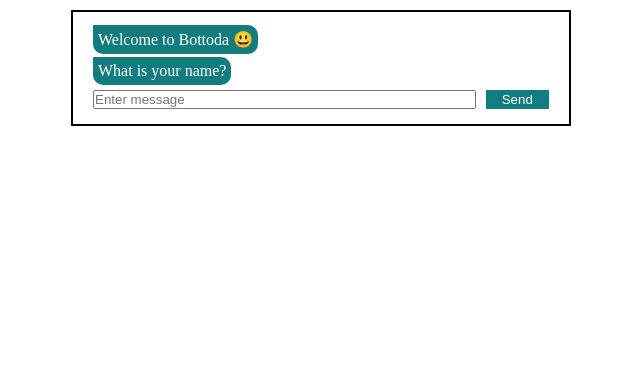
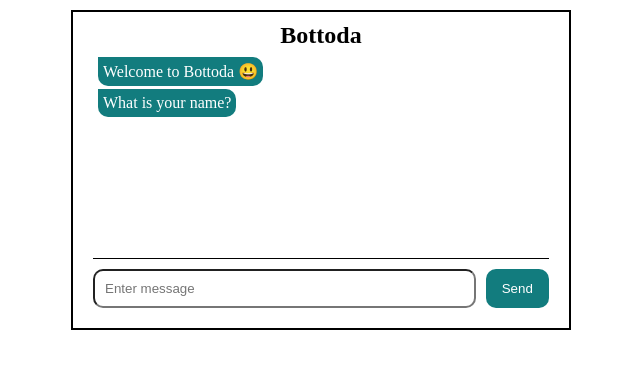
Before and after one commit to Arndy345/bottoda, a website: page public/index.html in a window 1280 px wide. Shown: the whole page, without its empty margins (319-959 px from the left). Drawn offline with nearby package versions, Linux system fonts and the light colour scheme; no server answers.

Commit message:
fix: css

```diff
--- a/public/index.html
+++ b/public/index.html
@@ -16,6 +16,9 @@
 	</head>
 	<body>
 		<div class="order-box">
+			<header>
+				<h2>Bottoda</h2>
+			</header>
 			<section class="chat-box">
 				<div class="bot-section" id="bot">
 					<span>Welcome to Bottoda 😃</span>
--- a/public/main.js
+++ b/public/main.js
@@ -4,6 +4,8 @@
 const botChat = document.getElementById("bot");
 const chatBox =
 	document.querySelector(".chat-box");
+const orderBox =
+	document.querySelector(".order-box");
 const socket = io();
 
 chatForm.addEventListener("submit", (e) => {
@@ -23,7 +25,6 @@
 //LISTEN FOR MESSAGES FROM THE SERVER
 socket.on("message", (message) => {
 	outputMessage(message);
-	chatBox.scrollTop = chatBox.scrollHeight;
 });
 
 const timestamp = new Date().toLocaleTimeString(); // create timestamp
@@ -42,4 +43,5 @@
 	document
 		.querySelector(".chat-box")
 		.appendChild(div);
+	chatBox.scrollTop = chatBox.scrollHeight;
 };
--- a/public/styles.css
+++ b/public/styles.css
@@ -2,6 +2,9 @@
 	box-sizing: border-box;
 	margin: 0;
 	padding: 0;
+}
+header {
+	text-align: center;
 }
 button {
 	background-color: #127c7e;
@@ -15,18 +18,26 @@
 .order-box {
 	border: 2px solid black;
 	margin: 10px auto;
-	min-height: 10vh;
+	min-height: 40vh;
+	max-height: 100vh;
+	overflow-y: auto;
 	max-width: 500px;
 	padding: 10px 20px;
+	display: flex;
+	flex-direction: column;
 }
 @media (max-width: 576px) {
 	.order-box {
-		width: 100vw;
+		width: 80vw;
 	}
 }
-
+.chat-box {
+	flex-grow: 1;
+	border-bottom: 1px solid black;
+}
 .bot-section {
 	display: flex;
+	padding: 5px;
 	flex-direction: column;
 	align-items: start;
 	width: fit-content;
@@ -34,7 +45,6 @@
 .bot-section span {
 	background-color: #127c7e;
 	border-radius: 10px;
-	/* padding: 10px; */
 	border-top-left-radius: 0px;
 }
 .user-section {
@@ -61,7 +71,7 @@
 	display: flex;
 }
 form {
-	margin: 5px auto;
+	margin: 10px 0;
 }
 
 input {
@@ -69,10 +79,15 @@
 	float: left;
 	flex: 80%;
 	margin-right: 10px;
+	padding: 10px;
+	border-radius: 10px;
+	outline: none;
 }
 button {
 	float: right;
 	flex: 10%;
+	padding: 10px;
+	border-radius: 10px;
 }
 
 .time {
```
Also changed, not shown: 1 other file.
